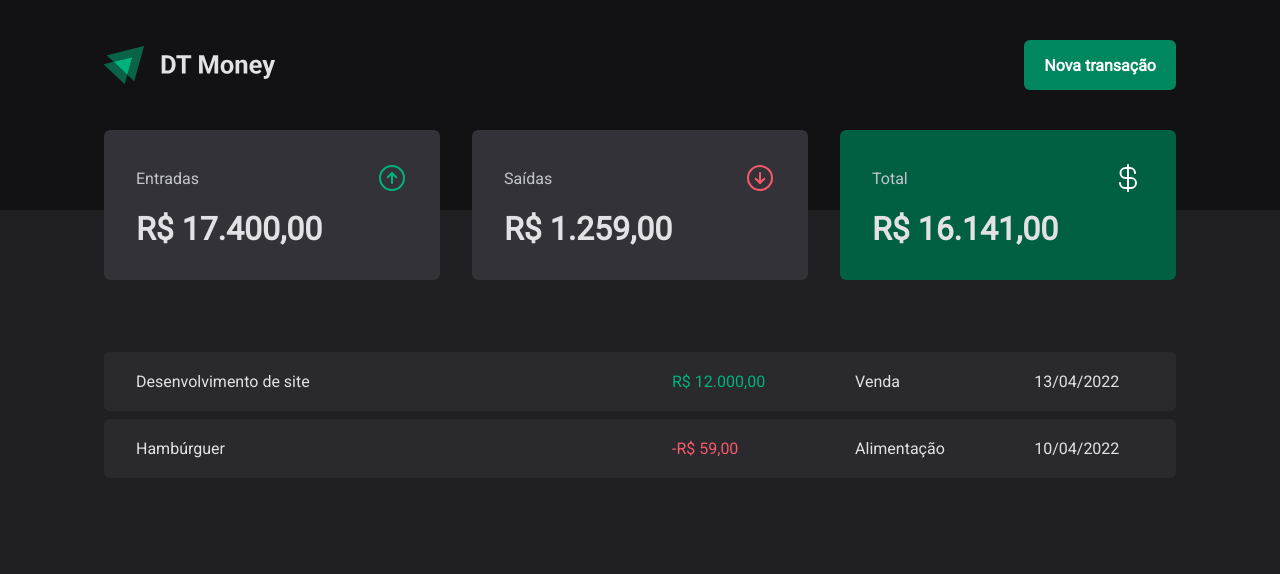
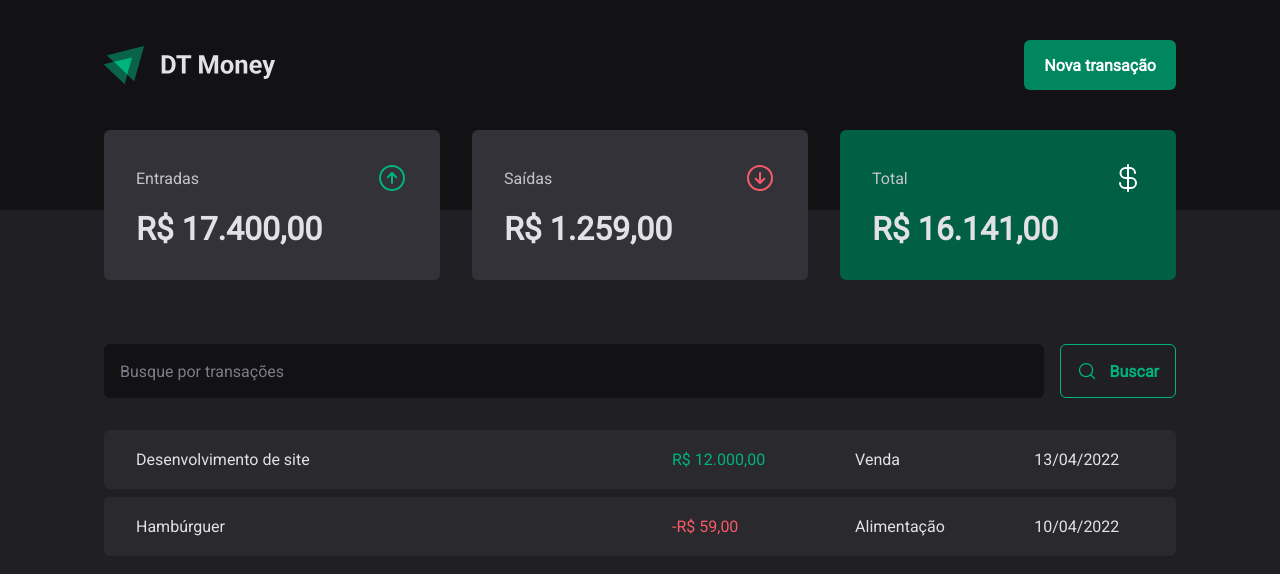
Before and after one commit to FranciscoVieir/DT-Money, a React (Vite) app: page / in a window 1280 px wide. Shown: the top 574 px of the page. Built offline with nearby package versions, Linux system fonts and the light colour scheme.

Commit message:
Visual structure - Component: SearchForm

```diff
--- /dev/null
+++ b/src/pages/Transactions/components/SearchForm/index.tsx
@@ -0,0 +1,15 @@
+import { MagnifyingGlass } from "phosphor-react";
+import { SearchFormContainer } from "./styles";
+
+export function SearchForm() {
+  return (
+    <SearchFormContainer>
+      <input type="text" placeholder="Busque por transações" />
+
+      <button>
+        <MagnifyingGlass size={20} />
+        Buscar
+      </button>
+    </SearchFormContainer>
+  )
+}
--- /dev/null
+++ b/src/pages/Transactions/components/SearchForm/styles.ts
@@ -0,0 +1,42 @@
+import styled from "styled-components";
+
+export const SearchFormContainer = styled.form`
+  display: flex;
+  gap: 1rem;
+
+  input {
+    flex: 1;
+    border-radius: 6px;
+    border: 0;
+    background-color: ${props => props.theme["gray-900"]};
+    color: ${props => props.theme["gray-300"]};
+    padding: 1rem;
+
+    &::placeholder {
+      color: ${props => props.theme["gray-500"]};
+    }
+  }
+
+  button {
+    display: flex;
+    align-items: center;
+    gap: 0.75rem;
+    border: 0;
+    padding: 1rem;
+    background-color: transparent;
+    border: 1px solid ${props => props.theme["green-300"]};
+    color: ${props => props.theme["green-300"]};
+    font-weight: bold;
+    border-radius: 6px;
+
+    &:hover {
+      background-color: ${props => props.theme["green-500"]};
+      border-color: ${props => props.theme["green-500"]};
+      color: ${props => props.theme.white};
+      transition:
+      background-color 0.2s,
+      color 0.2s,
+      border-color 0.2s;
+    }
+  }
+`
--- a/src/pages/Transactions/index.tsx
+++ b/src/pages/Transactions/index.tsx
@@ -1,5 +1,6 @@
 import { Header } from "../../components/Header";
 import { Summary } from "../../components/Summary";
+import { SearchForm } from "./components/SearchForm";
 import { PriceHighlight, TransactionsContainer, TransactionsTable } from "./styles";
 
 export function Transactions() {
@@ -9,6 +10,8 @@
       <Summary />
 
       <TransactionsContainer>
+        <SearchForm />
+
         <TransactionsTable>
           <tbody>
             <tr>
--- a/src/pages/Transactions/styles.ts
+++ b/src/pages/Transactions/styles.ts
@@ -11,7 +11,7 @@
   width: 100%;
   border-collapse: separate;
   border-spacing: 0 0.5rem;
-  /* margin-top: 1.5rem; */
+  margin-top: 1.5rem;
   td {
     padding: 1.25rem 2rem;
     background: ${props => props.theme["gray-700"]};
```
